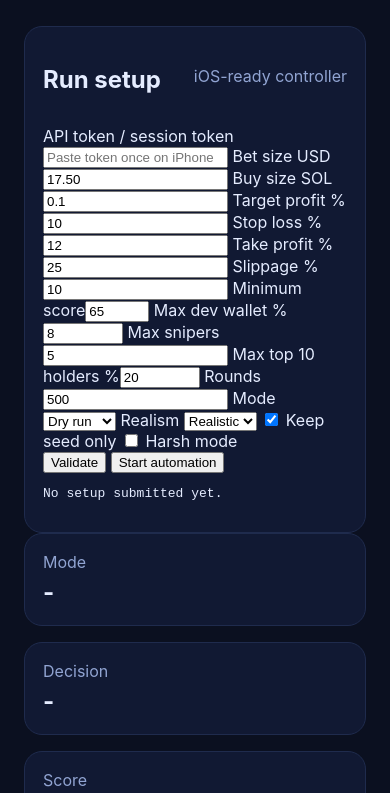
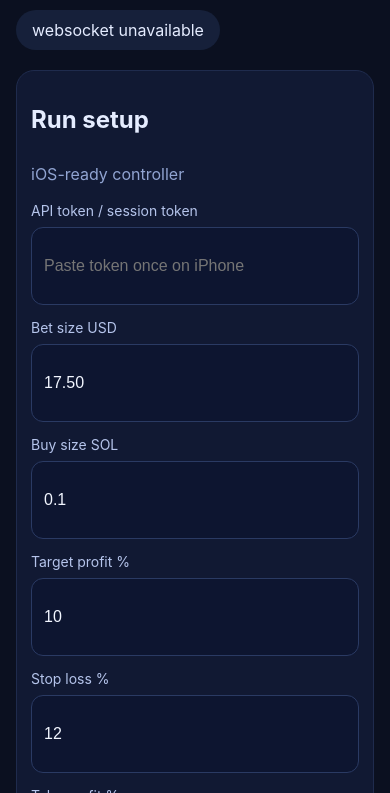
Before and after one commit to jdowen88-a11y/pump, a website: page public/index.html in a window 390 px wide. Shown: the part 166-959 px from the top of the page. Drawn offline with Linux system fonts and the light colour scheme.

Commit message:
Improve iOS mobile dashboard layout

```diff
--- a/public/styles.css
+++ b/public/styles.css
@@ -3,16 +3,19 @@
   background: #0b1020;
   color: #e5ecff;
   font-family: Inter, system-ui, sans-serif;
+  -webkit-font-smoothing: antialiased;
+  -webkit-tap-highlight-color: transparent;
 }
 
 .shell {
-  padding: 24px;
+  padding: max(16px, env(safe-area-inset-top)) 16px max(28px, env(safe-area-inset-bottom));
 }
 
 .topbar {
   display: flex;
   justify-content: space-between;
   align-items: center;
+  gap: 12px;
   margin-bottom: 20px;
 }
 
@@ -26,6 +29,7 @@
   padding: 10px 16px;
   border-radius: 999px;
   background: #16203a;
+  white-space: nowrap;
 }
 
 .grid {
@@ -52,6 +56,7 @@
   border: 1px solid #1f2b4d;
   border-radius: 18px;
   padding: 18px;
+  overflow: hidden;
 }
 
 .card span {
@@ -68,7 +73,67 @@
   display: flex;
   justify-content: space-between;
   align-items: center;
+  gap: 10px;
   margin-bottom: 12px;
+}
+
+.setup-grid {
+  display: grid;
+  grid-template-columns: repeat(2, minmax(0, 1fr));
+  gap: 14px;
+}
+
+.setup-grid label {
+  display: flex;
+  flex-direction: column;
+  gap: 8px;
+  color: #b5c4eb;
+  font-size: 14px;
+}
+
+.setup-grid input,
+.setup-grid select,
+.setup-grid button {
+  border: 1px solid #2a3a63;
+  border-radius: 12px;
+  background: #0d1530;
+  color: #f2f6ff;
+  min-height: 52px;
+  padding: 12px;
+  font-size: 16px;
+}
+
+.setup-grid button {
+  cursor: pointer;
+  font-weight: 700;
+}
+
+.go-button {
+  background: #2962ff !important;
+}
+
+.button-row {
+  display: grid;
+  grid-template-columns: 1fr 1fr;
+  gap: 12px;
+}
+
+.checkbox-row {
+  flex-direction: row !important;
+  align-items: center;
+}
+
+.wide {
+  grid-column: 1 / -1;
+}
+
+.setup-preview {
+  margin-top: 14px;
+  background: #0a1327;
+  border-radius: 14px;
+  padding: 14px;
+  overflow-x: auto;
+  color: #b8c7ef;
 }
 
 canvas {
@@ -114,7 +179,27 @@
 @media (max-width: 900px) {
   .metrics,
   .main-grid,
-  .lower-grid {
+  .lower-grid,
+  .setup-grid,
+  .button-row {
     grid-template-columns: 1fr;
   }
+
+  .topbar,
+  .section-title {
+    flex-direction: column;
+    align-items: flex-start;
+  }
+
+  .card {
+    padding: 14px;
+  }
+
+  .card strong {
+    font-size: 20px;
+  }
+
+  canvas {
+    min-height: 260px;
+  }
 }
```
